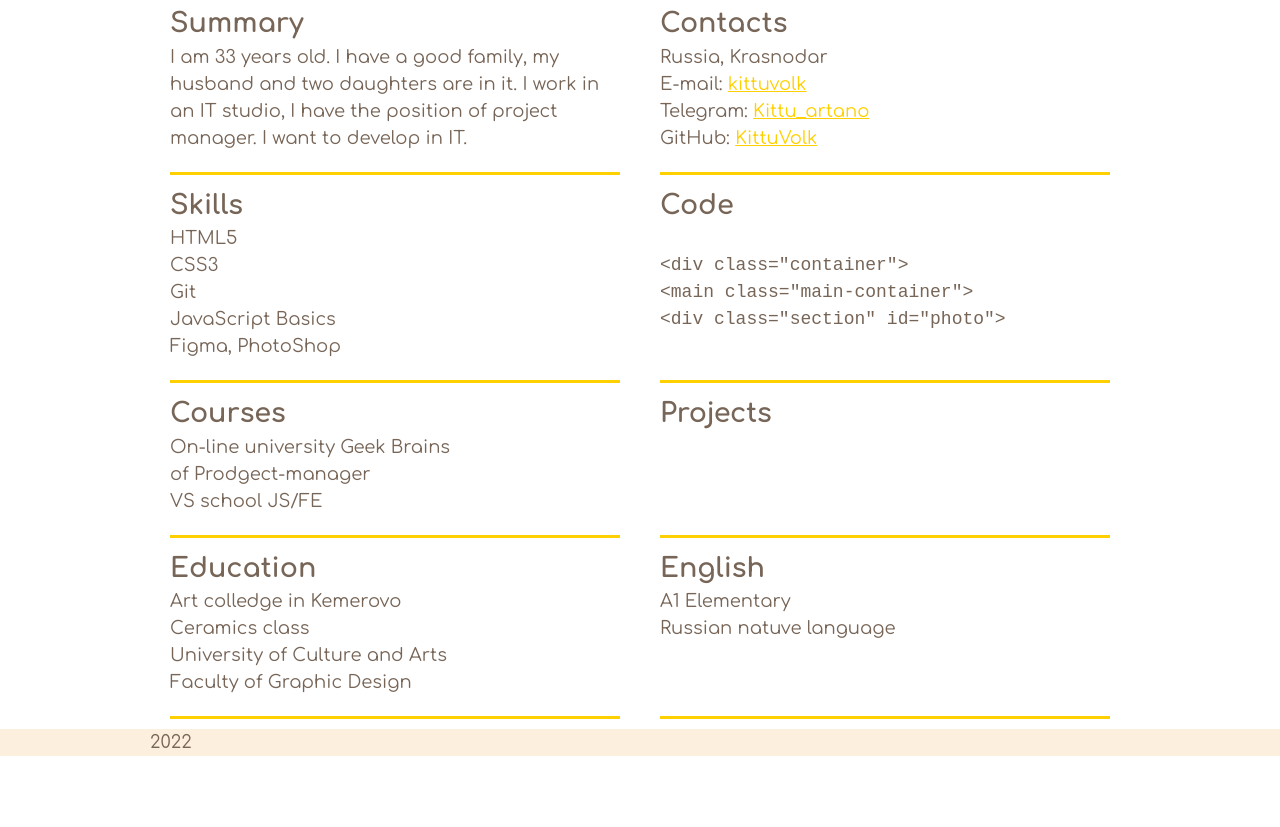
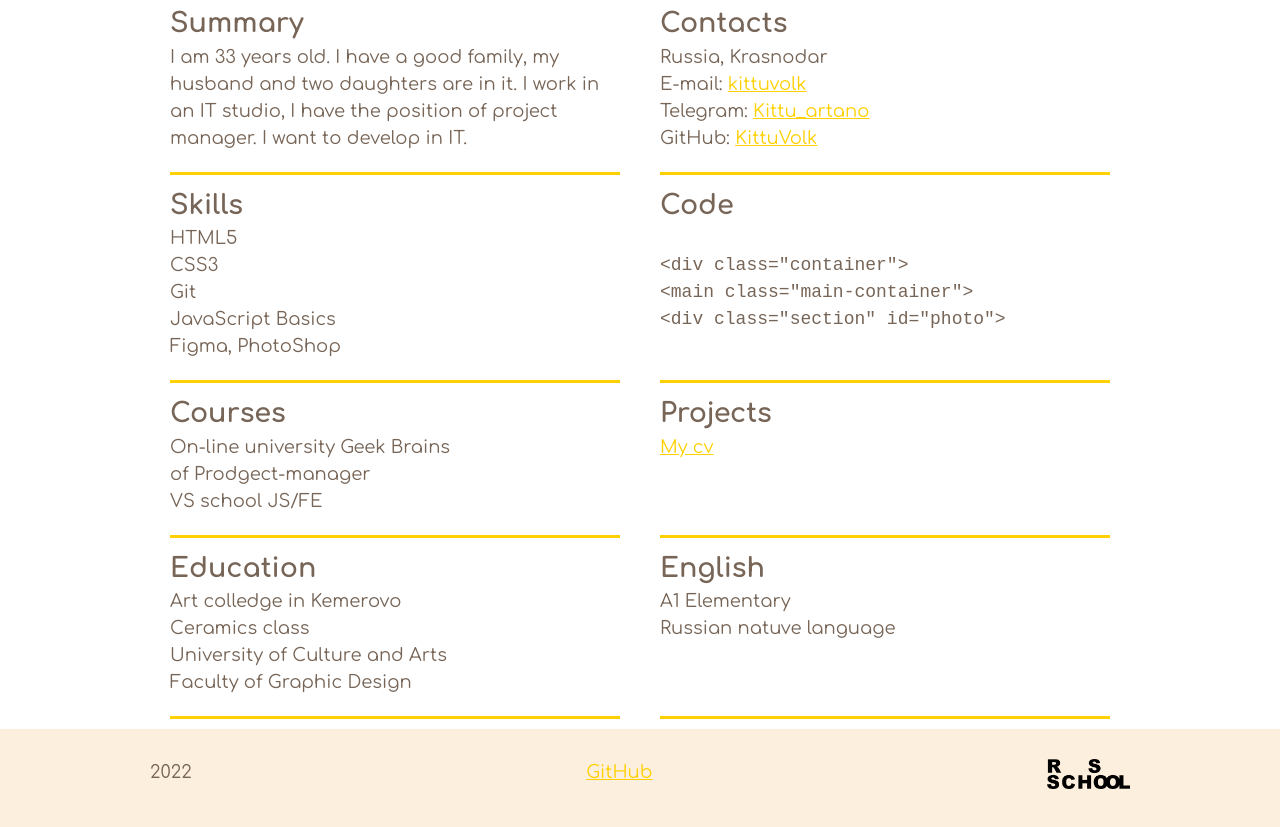
Before and after one commit to KittuVolk/rsschool-cv, a plain HTML site: page index.html in a window 1280 px wide. Shown: the part 280-1107 px from the top of the page. Before the commit the page ends 1036 px from the top, so only its background shows below. Drawn offline with Linux system fonts and the light colour scheme.

Commit message:
feat: end project

```diff
--- a/index.html
+++ b/index.html
@@ -89,6 +89,9 @@
             </section>
             <section class="section" id="projects">
                 <h2>Projects</h2>
+                <ul>
+                    <li> <a href="">My cv</a></li>
+                </ul>
             </section>
             <section class="section" id="education">
                 <h2>Education</h2>
@@ -118,6 +121,10 @@
     <footer>
         <div class="container">
             <p>2022</p>
+            <p><a href="https://github.com/KittuVolk">GitHub</a></p>
+            <a href="https://rs.school/js-stage0/">
+                <img src="assets/img/logo-rsschool3.png" alt="logo rsschool" width="83" height="30">
+            </a>
         </div>
     </footer>
 </body>
--- a/style.css
+++ b/style.css
@@ -88,6 +88,11 @@ header {
 
 footer {
     background-color: #fdefdd;
+    padding: 30px 0;
+}
+.container {
+    display: flex;
+    justify-content: space-between;
 }
 
 
```
Also changed, not shown: assets/img/logo-rsschool3.png (added).
